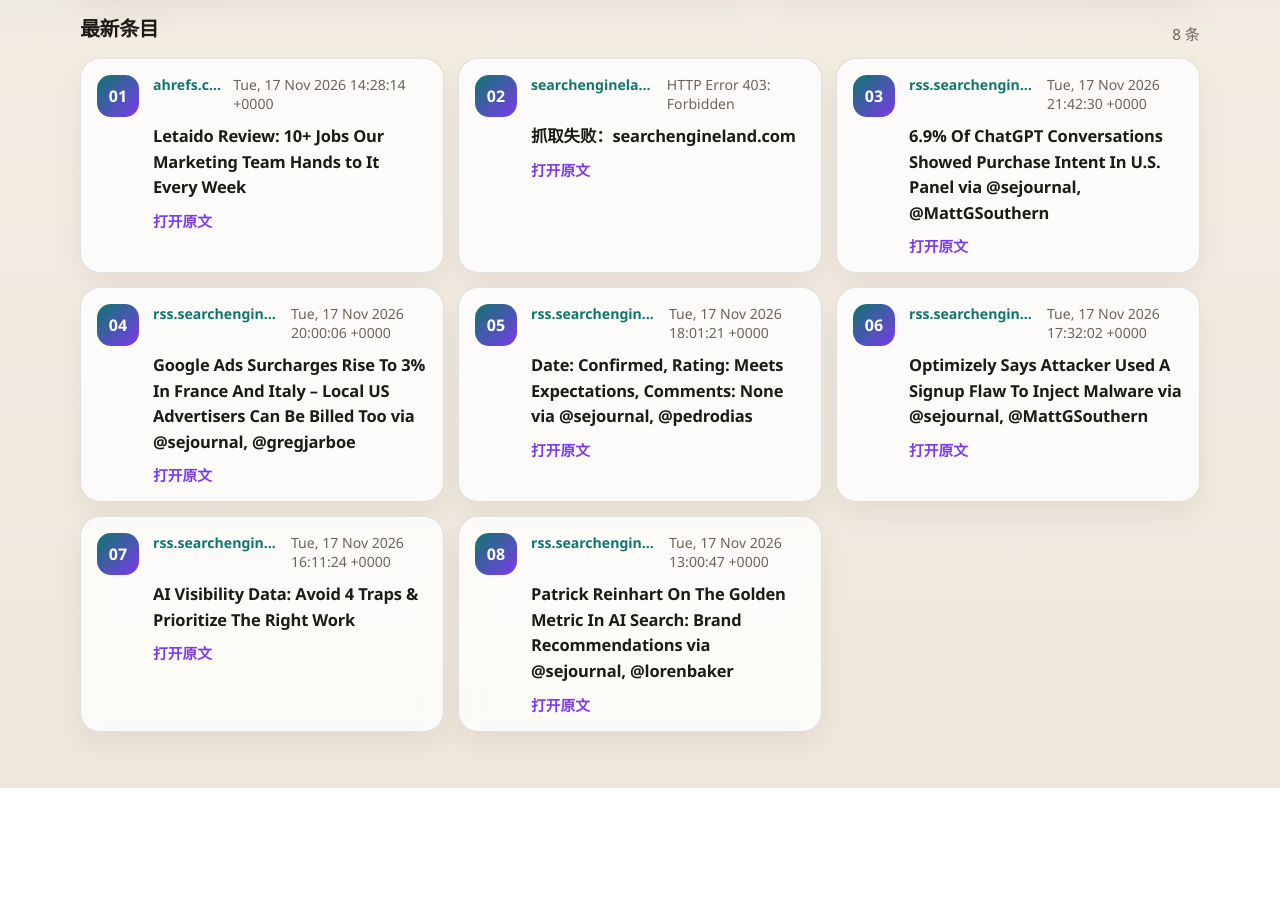
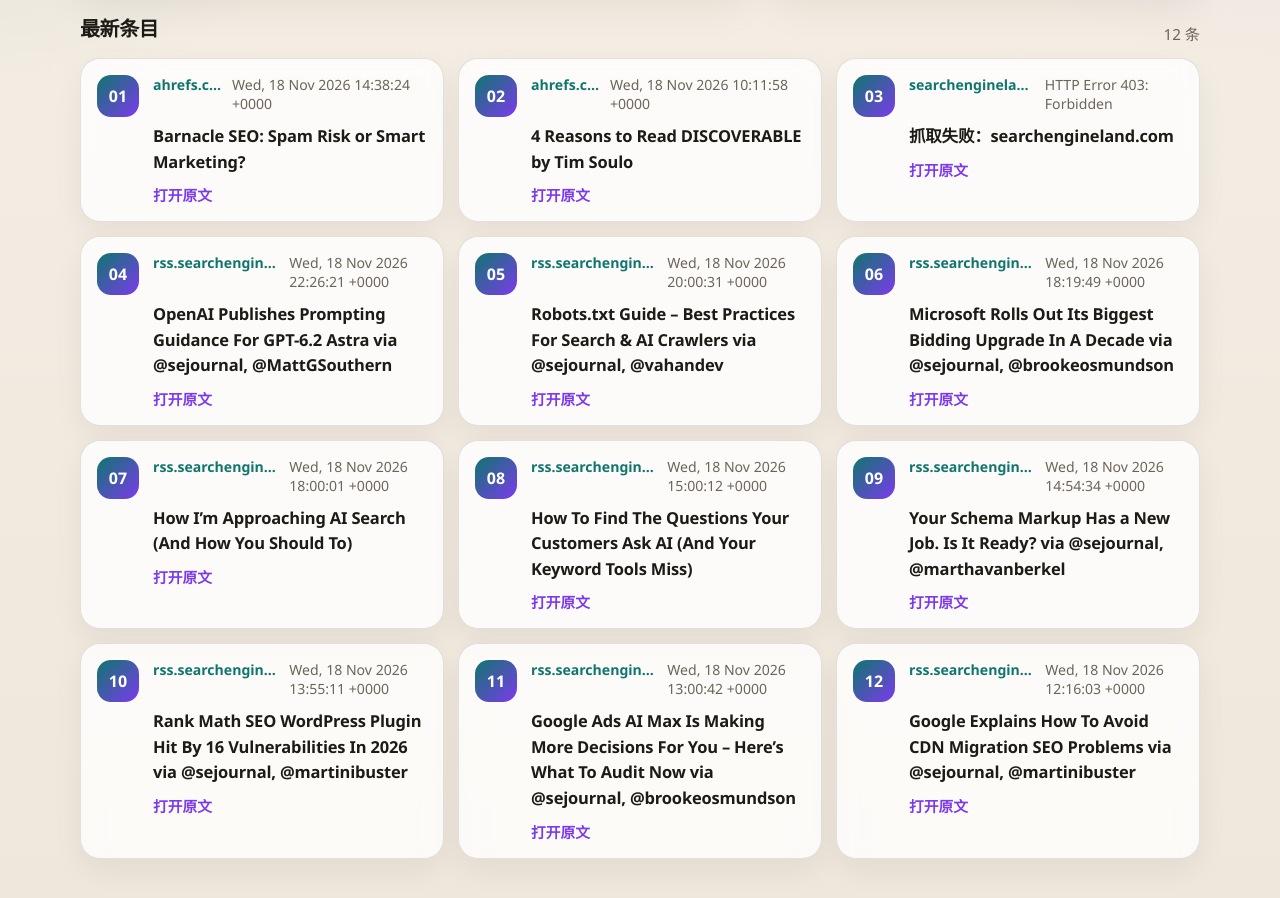
Before and after one commit to zhangyu2025/get_seo_info, a plain HTML site: page index.html in a window 1280 px wide. Shown: the part 360-1258 px from the top of the page. Before the commit the page ends 1148 px from the top, so only its background shows below. Drawn offline with Linux system fonts and the light colour scheme.

Commit message:
Update SEO page

```diff
--- a/index.html
+++ b/index.html
@@ -203,7 +203,7 @@
       <div class="hero-side">
         <div class="stat">
           <div class="stat-label">页面更新时间</div>
-          <div class="stat-value">2026-11-18 08:53:42 UTC</div>
+          <div class="stat-value">2026-11-19 09:10:08 UTC</div>
         </div>
         <div class="stat">
           <div class="stat-label">内容来源</div>
@@ -214,26 +214,39 @@
 
     <div class="section-head">
       <h2>最新条目</h2>
-      <div class="count">8 条</div>
+      <div class="count">12 条</div>
     </div>
 
     <main class="grid">
 
-            <a class="card" href="https://ahrefs.com/blog/letaido-review/" target="_blank" rel="noreferrer noopener">
+            <a class="card" href="https://ahrefs.com/blog/barnacle-seo/" target="_blank" rel="noreferrer noopener">
               <div class="card-rank">01</div>
               <div class="card-main">
                 <div class="card-top">
                   <span class="source">ahrefs.com</span>
-                  <span class="time">Tue, 17 Nov 2026 14:28:14 +0000</span>
+                  <span class="time">Wed, 18 Nov 2026 14:38:24 +0000</span>
                 </div>
-                <h2>Letaido Review: 10+ Jobs Our Marketing Team Hands to It Every Week</h2>
+                <h2>Barnacle SEO: Spam Risk or Smart Marketing?</h2>
+                <div class="link">打开原文</div>
+              </div>
+            </a>
+
+
+            <a class="card" href="https://ahrefs.com/blog/discoverable-book-review/" target="_blank" rel="noreferrer noopener">
+              <div class="card-rank">02</div>
+              <div class="card-main">
+                <div class="card-top">
+                  <span class="source">ahrefs.com</span>
+                  <span class="time">Wed, 18 Nov 2026 10:11:58 +0000</span>
+                </div>
+                <h2>4 Reasons to Read DISCOVERABLE by Tim Soulo</h2>
                 <div class="link">打开原文</div>
               </div>
             </a>
 
 
             <a class="card" href="https://searchengineland.com/new-rss-feed" target="_blank" rel="noreferrer noopener">
-              <div class="card-rank">02</div>
+              <div class="card-rank">03</div>
               <div class="card-main">
                 <div class="card-top">
                   <span class="source">searchengineland.com</span>
@@ -245,79 +258,118 @@
             </a>
 
 
-            <a class="card" href="https://www.searchenginejournal.com/chatgpt-purchase-intent-us-panel/597857/" target="_blank" rel="noreferrer noopener">
-              <div class="card-rank">03</div>
+            <a class="card" href="https://www.searchenginejournal.com/openai-gpt-6-2-astra-prompting-guidance/597877/" target="_blank" rel="noreferrer noopener">
+              <div class="card-rank">04</div>
               <div class="card-main">
                 <div class="card-top">
                   <span class="source">rss.searchenginejournal.com</span>
-                  <span class="time">Tue, 17 Nov 2026 21:42:30 +0000</span>
+                  <span class="time">Wed, 18 Nov 2026 22:26:21 +0000</span>
                 </div>
-                <h2>6.9% Of ChatGPT Conversations Showed Purchase Intent In U.S. Panel via @sejournal, @MattGSouthern</h2>
+                <h2>OpenAI Publishes Prompting Guidance For GPT-6.2 Astra via @sejournal, @MattGSouthern</h2>
                 <div class="link">打开原文</div>
               </div>
             </a>
 
 
-            <a class="card" href="https://www.searchenginejournal.com/google-ads-surcharges-rise-to-3-in-france-and-italy-local-us-advertisers-can-be-billed-too/596938/" target="_blank" rel="noreferrer noopener">
-              <div class="card-rank">04</div>
+            <a class="card" href="https://www.searchenginejournal.com/technical-seo/robots-txt-guide-best-practices-for-search-ai-crawlers/" target="_blank" rel="noreferrer noopener">
+              <div class="card-rank">05</div>
               <div class="card-main">
                 <div class="card-top">
                   <span class="source">rss.searchenginejournal.com</span>
-                  <span class="time">Tue, 17 Nov 2026 20:00:06 +0000</span>
+                  <span class="time">Wed, 18 Nov 2026 20:00:31 +0000</span>
                 </div>
-                <h2>Google Ads Surcharges Rise To 3% In France And Italy – Local US Advertisers Can Be Billed Too via @sejournal, @gregjarboe</h2>
+                <h2>Robots.txt Guide – Best Practices For Search &amp; AI Crawlers via @sejournal, @vahandev</h2>
                 <div class="link">打开原文</div>
               </div>
             </a>
 
 
-            <a class="card" href="https://www.searchenginejournal.com/date-confirmed-rating-meets-expectations-comments-none/597709/" target="_blank" rel="noreferrer noopener">
-              <div class="card-rank">05</div>
+            <a class="card" href="https://www.searchenginejournal.com/microsoft-rolls-out-its-biggest-bidding-upgrade-in-a-decade/597963/" target="_blank" rel="noreferrer noopener">
+              <div class="card-rank">06</div>
               <div class="card-main">
                 <div class="card-top">
                   <span class="source">rss.searchenginejournal.com</span>
-                  <span class="time">Tue, 17 Nov 2026 18:01:21 +0000</span>
+                  <span class="time">Wed, 18 Nov 2026 18:19:49 +0000</span>
                 </div>
-                <h2>Date: Confirmed, Rating: Meets Expectations, Comments: None via @sejournal, @pedrodias</h2>
+                <h2>Microsoft Rolls Out Its Biggest Bidding Upgrade In A Decade via @sejournal, @brookeosmundson</h2>
                 <div class="link">打开原文</div>
               </div>
             </a>
 
 
-            <a class="card" href="https://www.searchenginejournal.com/optimizely-signup-flaw-malware/597839/" target="_blank" rel="noreferrer noopener">
-              <div class="card-rank">06</div>
+            <a class="card" href="https://www.searchenginejournal.com/how-im-approaching-ai-search-and-how-you-should-to/597775/" target="_blank" rel="noreferrer noopener">
+              <div class="card-rank">07</div>
               <div class="card-main">
                 <div class="card-top">
                   <span class="source">rss.searchenginejournal.com</span>
-                  <span class="time">Tue, 17 Nov 2026 17:32:02 +0000</span>
+                  <span class="time">Wed, 18 Nov 2026 18:00:01 +0000</span>
                 </div>
-                <h2>Optimizely Says Attacker Used A Signup Flaw To Inject Malware via @sejournal, @MattGSouthern</h2>
+                <h2>How I’m Approaching AI Search (And How You Should To)</h2>
                 <div class="link">打开原文</div>
               </div>
             </a>
 
 
-            <a class="card" href="https://www.searchenginejournal.com/ai-visibility-data-traps-transperfectdigital-spa/597627/" target="_blank" rel="noreferrer noopener">
-              <div class="card-rank">07</div>
+            <a class="card" href="https://www.searchenginejournal.com/how-to-find-the-questions-your-customers-ask-ai-and-your-keyword-tools-miss/596522/" target="_blank" rel="noreferrer noopener">
+              <div class="card-rank">08</div>
               <div class="card-main">
                 <div class="card-top">
                   <span class="source">rss.searchenginejournal.com</span>
-                  <span class="time">Tue, 17 Nov 2026 16:11:24 +0000</span>
+                  <span class="time">Wed, 18 Nov 2026 15:00:12 +0000</span>
                 </div>
-                <h2>AI Visibility Data: Avoid 4 Traps &amp; Prioritize The Right Work</h2>
+                <h2>How To Find The Questions Your Customers Ask AI (And Your Keyword Tools Miss)</h2>
                 <div class="link">打开原文</div>
               </div>
             </a>
 
 
-            <a class="card" href="https://www.searchenginejournal.com/patrick-reinhart-on-the-golden-metric-in-ai-search-brand-recommendations/597056/" target="_blank" rel="noreferrer noopener">
-              <div class="card-rank">08</div>
+            <a class="card" href="https://www.searchenginejournal.com/schema-markup-ai-search-schemapp/596440/" target="_blank" rel="noreferrer noopener">
+              <div class="card-rank">09</div>
               <div class="card-main">
                 <div class="card-top">
                   <span class="source">rss.searchenginejournal.com</span>
-                  <span class="time">Tue, 17 Nov 2026 13:00:47 +0000</span>
+                  <span class="time">Wed, 18 Nov 2026 14:54:34 +0000</span>
                 </div>
-                <h2>Patrick Reinhart On The Golden Metric In AI Search: Brand Recommendations via @sejournal, @lorenbaker</h2>
+                <h2>Your Schema Markup Has a New Job. Is It Ready? via @sejournal, @marthavanberkel</h2>
+                <div class="link">打开原文</div>
+              </div>
+            </a>
+
+
+            <a class="card" href="https://www.searchenginejournal.com/rank-math-seo-wordpress-plugin-hit-by-16-vulnerabilities-in-2026/597932/" target="_blank" rel="noreferrer noopener">
+              <div class="card-rank">10</div>
+              <div class="card-main">
+                <div class="card-top">
+                  <span class="source">rss.searchenginejournal.com</span>
+                  <span class="time">Wed, 18 Nov 2026 13:55:11 +0000</span>
+                </div>
+                <h2>Rank Math SEO WordPress Plugin Hit By 16 Vulnerabilities In 2026 via @sejournal, @martinibuster</h2>
+                <div class="link">打开原文</div>
+              </div>
+            </a>
+
+
+            <a class="card" href="https://www.searchenginejournal.com/google-ads-ai-max-is-making-more-decisions-for-you-heres-what-to-audit-now/596972/" target="_blank" rel="noreferrer noopener">
+              <div class="card-rank">11</div>
+              <div class="card-main">
+                <div class="card-top">
+                  <span class="source">rss.searchenginejournal.com</span>
+                  <span class="time">Wed, 18 Nov 2026 13:00:42 +0000</span>
+                </div>
+                <h2>Google Ads AI Max Is Making More Decisions For You – Here’s What To Audit Now via @sejournal, @brookeosmundson</h2>
+                <div class="link">打开原文</div>
+              </div>
+            </a>
+
+
+            <a class="card" href="https://www.searchenginejournal.com/google-explains-how-to-avoid-cdn-migration-seo-problems/597888/" target="_blank" rel="noreferrer noopener">
+              <div class="card-rank">12</div>
+              <div class="card-main">
+                <div class="card-top">
+                  <span class="source">rss.searchenginejournal.com</span>
+                  <span class="time">Wed, 18 Nov 2026 12:16:03 +0000</span>
+                </div>
+                <h2>Google Explains How To Avoid CDN Migration SEO Problems via @sejournal, @martinibuster</h2>
                 <div class="link">打开原文</div>
               </div>
             </a>
```
